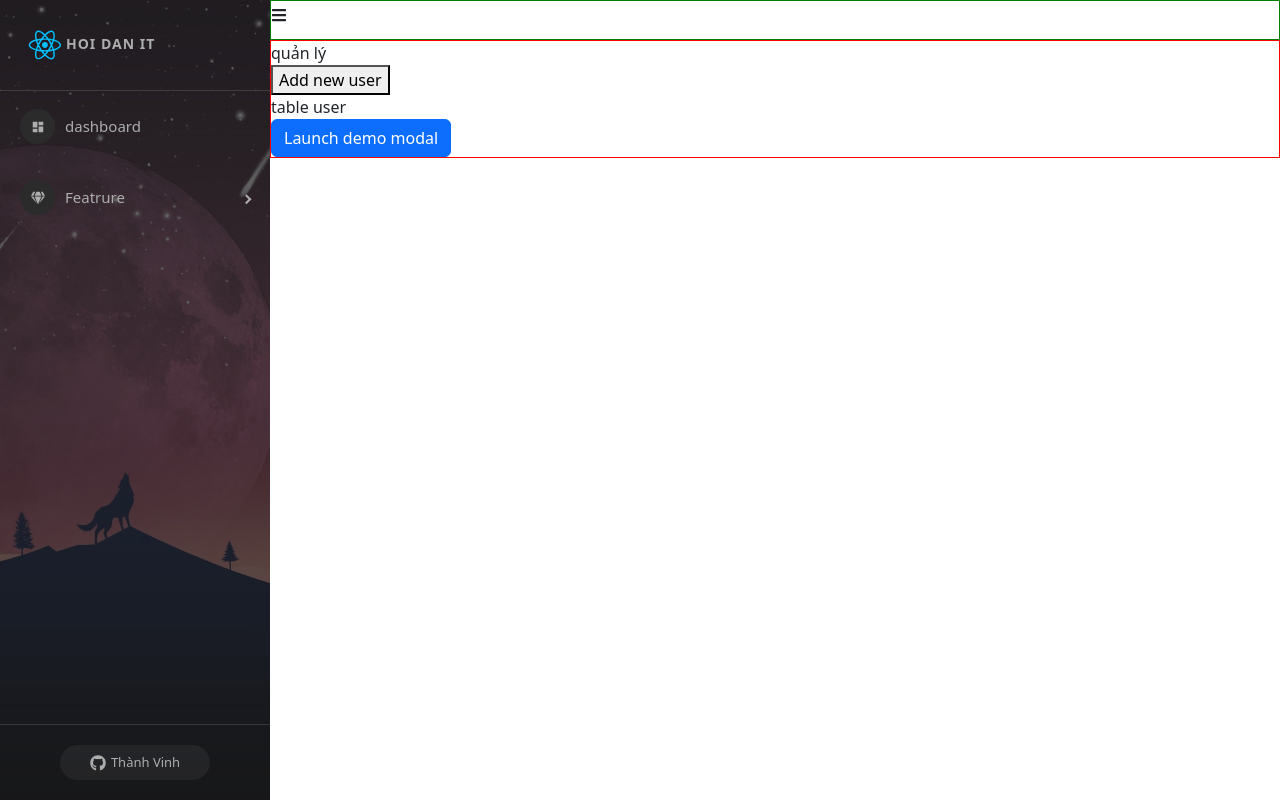
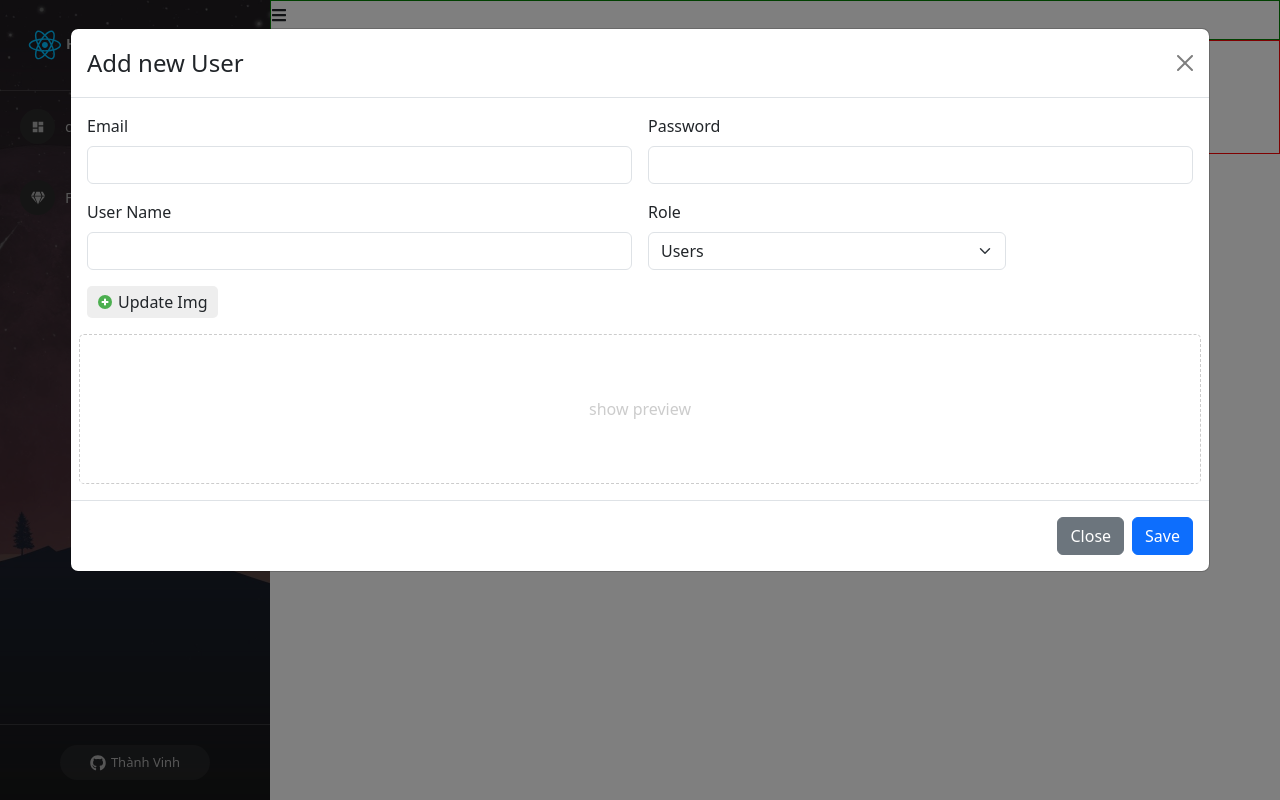
Before and after one commit to thzinhIT/reacjs-Hook, a React (Create React App) app: page /admin/manageuser in a window 1280 px wide. Both pictures are taken after a click on the button "Add new user". Built offline with nearby package versions, Linux system fonts and the light colour scheme.

Commit message:
#58. API Thêm Mới Người Dùng CREATE

```diff
--- a/src/Components/Admin/Content/ManageUser.js
+++ b/src/Components/Admin/Content/ManageUser.js
@@ -2,18 +2,27 @@ import { useState } from "react";
 import Button from "react-bootstrap/Button";
 import Modal from "react-bootstrap/Modal";
 import ModalCreateUser from "./ModalCreateUser";
+import { FcPlus } from "react-icons/fc";
+
 import "./ManageUser.scss";
 const ManageUser = (props) => {
+  const [showModal, SetShowModal] = useState(false);
   return (
     <>
       <div className="manage-user-container">
         <div className="title">quản lý</div>
       </div>
       <div className="user-content">
-        <div>
-          <button>Add new user</button>
-          <div>table user</div>
-          <ModalCreateUser />
+        <div className="btn-add-user">
+          <button
+            className="btn btn-primary"
+            onClick={() => SetShowModal(true)}
+          >
+            <FcPlus />
+            Add new user
+          </button>
+          <div className="table-user-container">table user</div>
+          <ModalCreateUser show={showModal} setShow={SetShowModal} />
         </div>
       </div>
     </>
--- a/src/Components/Admin/Content/ManageUser.scss
+++ b/src/Components/Admin/Content/ManageUser.scss
@@ -1,7 +1,16 @@
 .manage-user-container{
+    padding: 10px;
+    .title{
+        font-weight: 600;
+        font-size: 20px;
+    }
     .user-content{
-        .img-preview{
-            border:1px solid red
+        border: none;
+        .btn-add-user{
+            margin: 15px 0;
+        }
+        button{
+
         }
     }
 }
--- a/src/Components/Admin/Content/ModalCreateUser.js
+++ b/src/Components/Admin/Content/ModalCreateUser.js
@@ -3,16 +3,27 @@ import Button from "react-bootstrap/Button";
 import Modal from "react-bootstrap/Modal";
 import bg2 from "../../../assets/bg2.jpg";
 import { FcPlus } from "react-icons/fc";
+import axios from "axios";
+const ModalCreateUser = (props) => {
+  const { show, setShow } = props;
+  console.log(props);
+  // const [show, setShow] = useState(false);
+  // console.log(show);
+  const handleClose = () => {
+    setShow(false);
 
-const ModalCreateUser = () => {
-  const [show, setShow] = useState(false);
+    SetEmail("");
+    SetPassWord("");
+    SetUerName("");
+    SetRole("");
+    SetImg("");
+    SetPreview("");
+  };
 
-  const handleClose = () => setShow(false);
-  const handleShow = () => setShow(true);
   const [email, SetEmail] = useState("");
   const [password, SetPassWord] = useState("");
   const [username, SetUerName] = useState("");
-  const [role, SetRole] = useState("");
+  const [role, SetRole] = useState("User");
   const [img, SetImg] = useState("");
   const [preview, SetPreview] = useState("");
   const handleUpdateImg = (e) => {
@@ -22,11 +33,39 @@ const ModalCreateUser = () => {
       SetImg(URL.createObjectURL(e.target.files[0]));
     }
   };
+
+  const handleSubmitCreateUser = async () => {
+    // validate
+
+    // call api
+    // let datas = {
+    //   email: email,
+    //   password: password,
+    //   username: username,
+    //   role: role,
+    //   userImage: img,
+    // };
+
+    // console.log(datas);
+    const data = new FormData();
+    data.append("email", email);
+    data.append("password", password);
+    data.append("username", username);
+    data.append("role", role);
+    data.append("userImage", img);
+
+    let res = await axios.post(
+      "http://localhost:8081/api/v1/participant",
+      data
+    );
+    console.log("<<<<< res data", res);
+  };
+
   return (
     <>
-      <Button variant="primary" onClick={handleShow}>
+      {/* <Button variant="primary" onClick={handleShow}>
         Launch demo modal
-      </Button>
+      </Button> */}
 
       <Modal
         show={show}
@@ -41,40 +80,37 @@ const ModalCreateUser = () => {
         <Modal.Body>
           <form className="row g-3">
             <div className="col-md-6">
-              <label
-                for="inputEmail4"
-                className="form-label"
-                value={email}
-                onChange={(e) => SetEmail(e.target.value)}
-              >
+              <label for="inputEmail4" className="form-label" value={email}>
                 Email
               </label>
-              <input type="email" className="form-control" />
+              <input
+                type="email"
+                className="form-control"
+                onChange={(e) => SetEmail(e.target.value)}
+              />
             </div>
             <div className="col-md-6">
-              <label
-                className="form-label"
-                value={password}
-                onChange={(e) => SetPassWord(e.target.value)}
-              >
+              <label className="form-label" value={password}>
                 Password
               </label>
               <input
                 type="password"
                 className="form-control"
                 id="inputPassword4"
+                onChange={(e) => SetPassWord(e.target.value)}
               />
             </div>
 
             <div className="col-md-6">
-              <label
-                className="form-label"
-                value={username}
-                onChange={(e) => SetUerName(e.target.value)}
-              >
+              <label className="form-label" value={username}>
                 User Name
               </label>
-              <input type="text" className="form-control" id="inputCity" />
+              <input
+                type="text"
+                className="form-control"
+                id="inputCity"
+                onChange={(e) => SetUerName(e.target.value)}
+              />
             </div>
             <div className="col-md-4">
               <label className="form-label">Role</label>
@@ -114,7 +150,7 @@ const ModalCreateUser = () => {
           <Button variant="secondary" onClick={handleClose}>
             Close
           </Button>
-          <Button variant="primary" onClick={handleClose}>
+          <Button variant="primary" onClick={() => handleSubmitCreateUser()}>
             Save
           </Button>
         </Modal.Footer>
```
